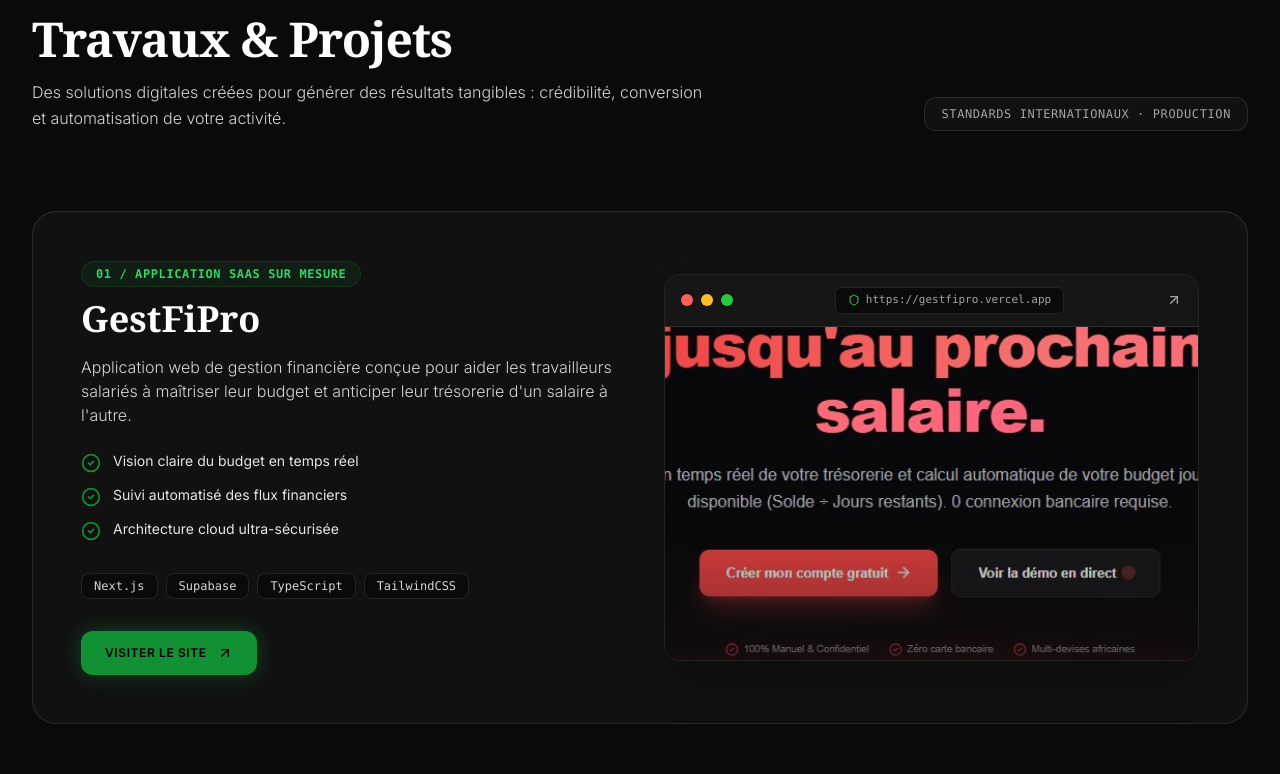
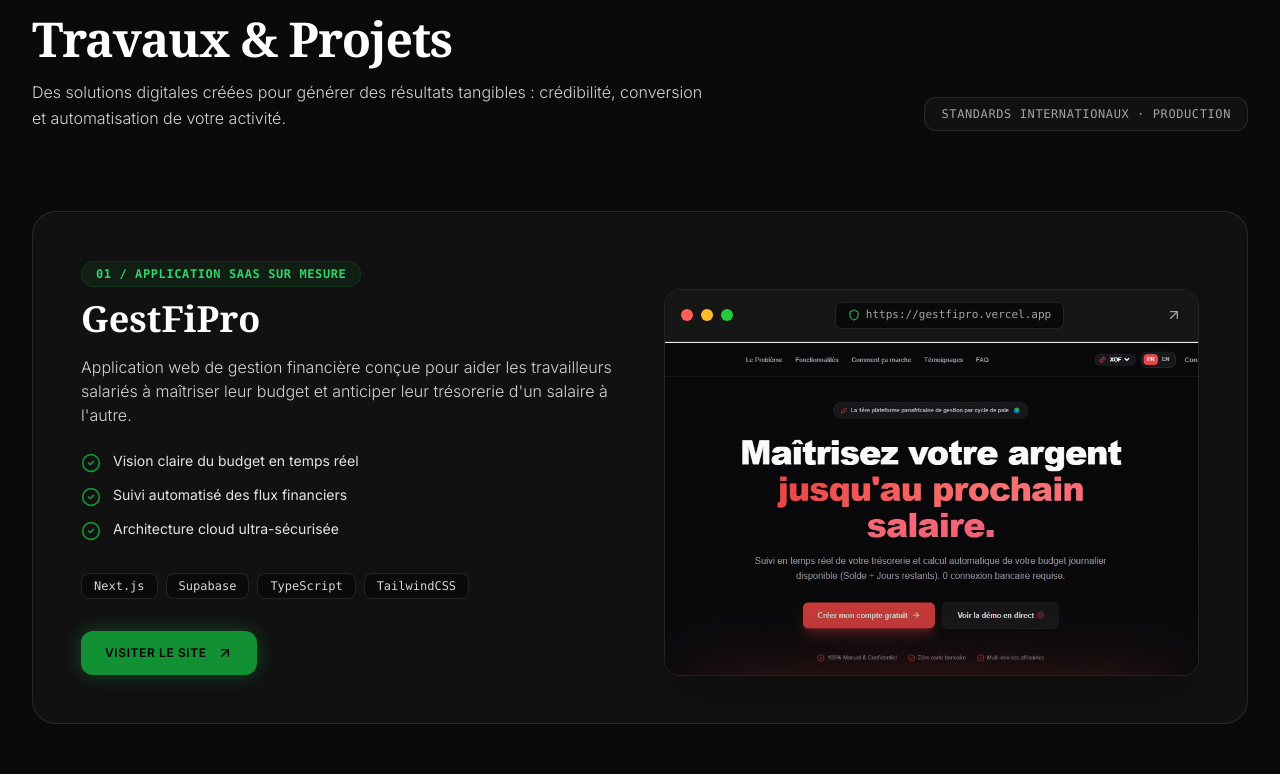
Before and after one commit to kadmiel-abe/kadmielabe, a Next.js app: page / in a window 1280 px wide. Shown: the part 956-1730 px from the top of the page. Built offline with nearby package versions, Linux system fonts and the light colour scheme.

Commit message:
fix: affichage naturel des captures sans rognage ni déformation

```diff
--- a/app/globals.css
+++ b/app/globals.css
@@ -113,13 +113,9 @@
     transform: translateY(-4px);
     will-change: transform;
   }
-  .group:hover .mockup-scroll-image {
-    transform: translateY(-44%);
-  }
 }
 
 @media (prefers-reduced-motion: reduce) {
-  .mockup-scroll-image,
   .project-card-hover {
     transition: none !important;
     transform: none !important;
--- a/components/ProjectCard.tsx
+++ b/components/ProjectCard.tsx
@@ -1,7 +1,6 @@
 "use client";
 
-import { useRef, useState, useEffect } from "react";
-import { motion, useScroll, useTransform, useReducedMotion, useInView, Variants } from "framer-motion";
+import { motion, useScroll, useTransform, useReducedMotion, Variants } from "framer-motion";
 import { CheckCircle2, ArrowUpRight, Shield } from "lucide-react";
 import Image from "next/image";
 import { useSpotlight } from "@/hooks/useSpotlight";
@@ -22,8 +21,8 @@
 
 /**
  * Composant ProjectCard réutilisable
- * Intègre les animations au scroll, l'effet spotlight interactif, le défilement de capture,
- * la parallaxe et la conformité aux critères d'accessibilité & performance.
+ * Rendu fidèle des captures d'écran (sans rognage ni déformation forcée),
+ * avec animations au scroll, parallaxe fluide, spotlight interactif et accessibilité.
  */
 export function ProjectCard({
   index,
@@ -38,36 +37,20 @@
   imageAlt = title,
   reverse = false,
 }: ProjectCardProps) {
-  // 1. Ref pour l'effet Spotlight (mis à jour sans re-render React)
+  // 1. Ref pour l'effet Spotlight souris (mise à jour directe du DOM à 60 fps sans re-render React)
   const cardRef = useSpotlight<HTMLDivElement>();
 
-  // 2. Détection du mode reduced-motion pour l'accessibilité
+  // 2. Détection du mode reduced-motion pour l'accessibilité WCAG
   const shouldReduceMotion = useReducedMotion();
 
-  // 3. Effet de Parallaxe très léger (±30px max) avec useScroll + useTransform
+  // 3. Parallaxe très légère (±25px max) basée sur la progression du scroll
   const { scrollYProgress } = useScroll({
     target: cardRef,
     offset: ["start end", "end start"],
   });
-  const parallaxY = useTransform(scrollYProgress, [0, 1], [-30, 30]);
+  const parallaxY = useTransform(scrollYProgress, [0, 1], [-25, 25]);
 
-  // 4. Détection du centrage mobile pour déclencher le défilement de capture sans hover
-  const mockupRef = useRef<HTMLDivElement>(null);
-  const isMockupInView = useInView(mockupRef, { amount: 0.5 });
-  const [isTouchDevice, setIsTouchDevice] = useState(false);
-
-  useEffect(() => {
-    const checkTouch = () => {
-      setIsTouchDevice(window.matchMedia("(hover: none)").matches);
-    };
-    checkTouch();
-    window.addEventListener("resize", checkTouch);
-    return () => window.removeEventListener("resize", checkTouch);
-  }, []);
-
-  const shouldAutoScrollOnMobile = !shouldReduceMotion && isTouchDevice && isMockupInView;
-
-  // Variantes de l'animation d'entrée au scroll avec Stagger Cascade (badge, titre, desc, points, tags, bouton)
+  // Variantes de l'animation d'entrée au scroll avec Stagger Cascade (badge -> titre -> desc -> points -> tags -> bouton)
   const cardVariants: Variants = {
     hidden: { opacity: 0, y: shouldReduceMotion ? 0 : 40 },
     visible: {
@@ -173,7 +156,7 @@
             {title}
           </motion.h3>
 
-          {/* 3. Description (Contraste supérieur à 4.5:1) */}
+          {/* 3. Description (Contraste accessible >= 4.5:1) */}
           <motion.p
             variants={itemVariants}
             className="text-sm sm:text-base text-neutral-300 font-light leading-relaxed mb-6"
@@ -230,8 +213,8 @@
           variants={mockupVariants}
           className={`lg:col-span-6 ${reverse ? "lg:col-start-1" : ""}`}
         >
-          <div
-            ref={mockupRef}
+          <motion.div
+            style={{ y: shouldReduceMotion ? 0 : parallaxY }}
             className="relative rounded-2xl overflow-hidden border border-white/10 bg-[#0a0a0a] shadow-2xl group-hover:border-emerald-500/40 transition-all duration-500"
           >
             {/* Barre de fenêtre macOS */}
@@ -252,20 +235,8 @@
               </span>
             </div>
 
-            {/* Zone de la capture d'écran avec Parallaxe légère et Défilement vertical */}
+            {/* Zone de la capture d'écran - Rendu net et fidèle tel quel avec zoom doux au hover */}
             <div className="relative aspect-[16/10] w-full overflow-hidden bg-[#0a0a0a]">
-              <motion.div
-                style={{ y: shouldReduceMotion ? 0 : parallaxY }}
-                className="w-full h-full relative"
-              >
-                <div
-                  className={`
-                    relative w-full h-[180%] mockup-scroll-image
-                    transition-transform duration-[5000ms] ease-in-out
-                    group-hover:scale-[1.03]
-                    ${shouldAutoScrollOnMobile ? "-translate-y-[44%]" : ""}
-                  `}
-                >
               <Image
                 src={image}
                 alt={imageAlt}
@@ -273,13 +244,11 @@
                 priority={index === 0}
                 loading={index === 0 ? "eager" : "lazy"}
                 sizes="(max-width: 1024px) 100vw, 50vw"
-                    className="object-cover object-top transition-transform duration-700 ease-out"
+                className="object-cover object-top transition-transform duration-700 ease-out group-hover:scale-[1.03]"
               />
+              <div className="absolute inset-0 bg-gradient-to-t from-[#0a0a0a]/30 via-transparent to-transparent pointer-events-none z-10" />
             </div>
           </motion.div>
-              <div className="absolute inset-0 bg-gradient-to-t from-[#0a0a0a]/50 via-transparent to-transparent pointer-events-none z-10" />
-            </div>
-          </div>
         </motion.div>
       </div>
     </motion.article>
```
Lines whose indentation alone changed are shown as unchanged.
